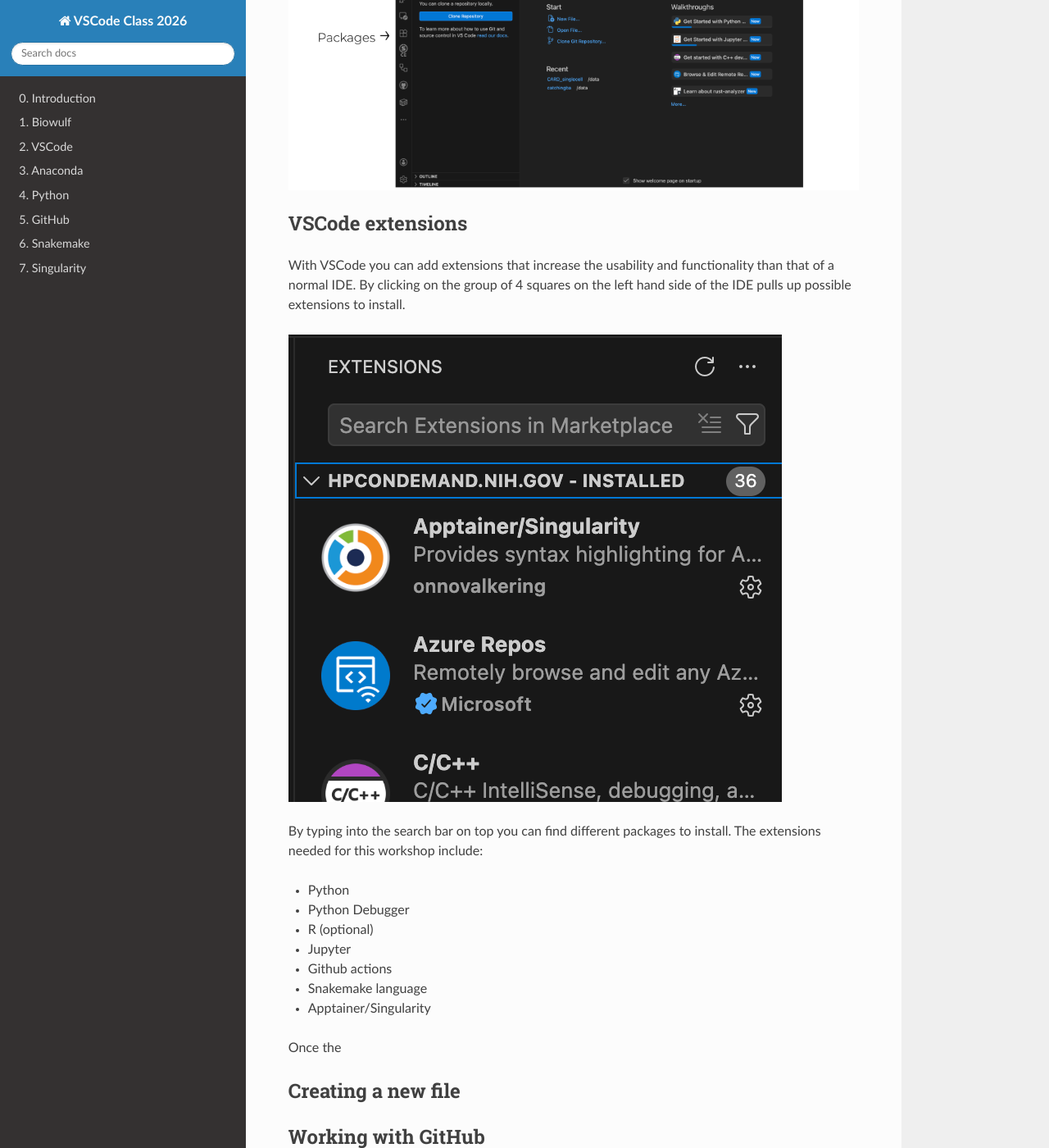
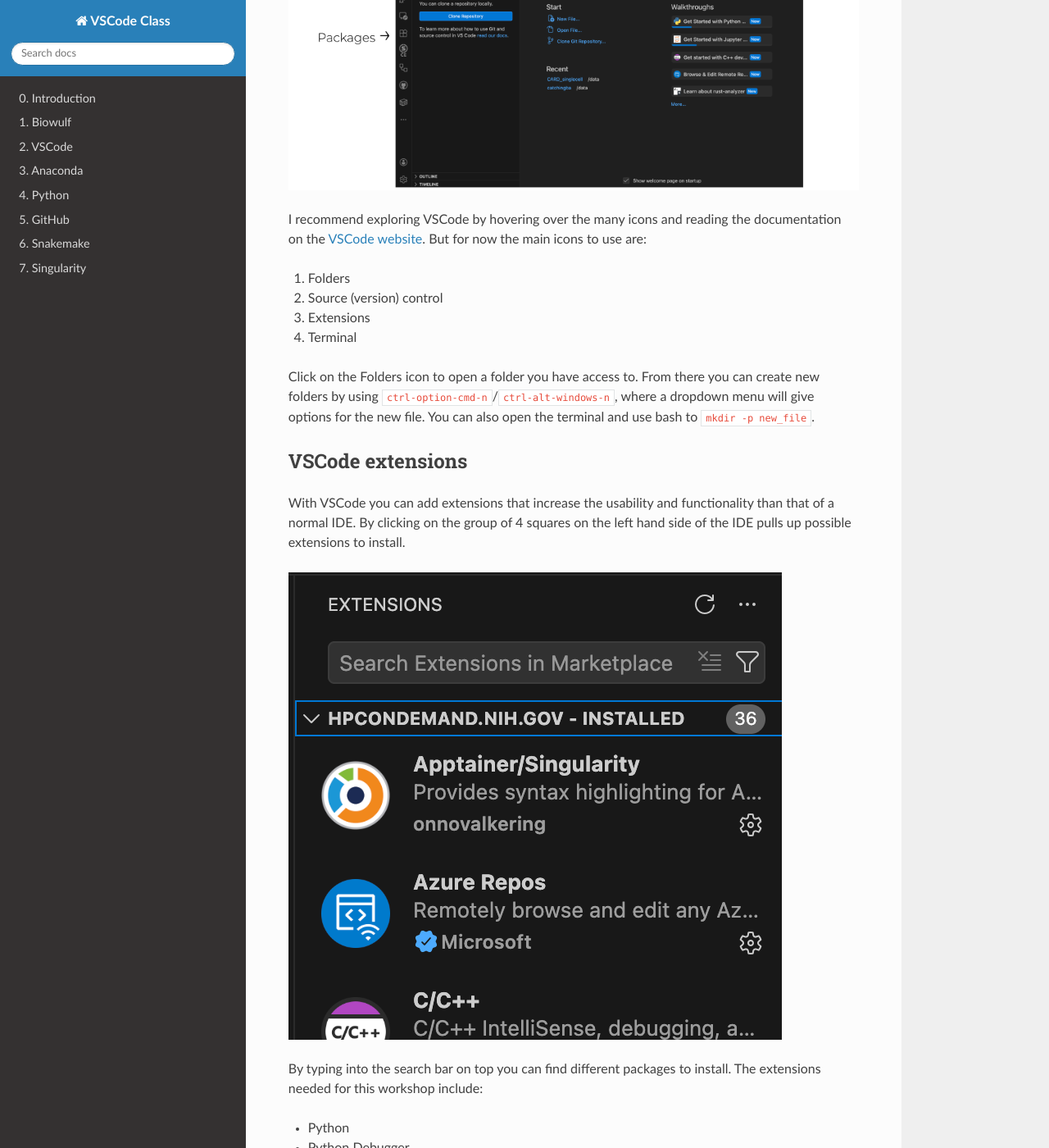
Before and after one commit to NIH-CARD/VSCode_class, an MkDocs documentation site: the page built from docs/vscode.md, in a window 1280 px wide and 1400 px high, scrolled down 1143 px. Shown: the whole window at 82% size. Built offline with MkDocs 1.6.1, drawn with Linux system fonts in a browser that asks for light colours; nearby versions of some CDN libraries; some of the changed text lies outside the part shown.

Commit message:
Finished VSCode

```diff
--- a/docs/vscode.md
+++ b/docs/vscode.md
@@ -19,7 +19,14 @@
 
 ![VSCode layout](images/VSCode_layout.png)
 
+I recommend exploring VSCode by hovering over the many icons and reading the documentation on the [VSCode website](https://code.visualstudio.com/docs). But for now the main icons to use are:
 
+1. Folders
+2. Source (version) control
+3. Extensions
+4. Terminal
+
+Click on the Folders icon to open a folder you have access to. From there you can create new folders by using `ctrl-option-cmd-n`/`ctrl-alt-windows-n`, where a dropdown menu will give options for the new file. You can also open the terminal and use bash to `mkdir -p new_file`.
 
 ## VSCode extensions
 
@@ -37,8 +44,4 @@
 - Snakemake language
 - Apptainer/Singularity
 
-Once the
-
-## Creating a new file
-
-## Working with GitHub
+This will let you use [Python](python_intro.md), [Anaconda](anaconda.md), Jupyter, [Github](github.md), [Snakemake], and [Singularity](singularity_page.md) for the rest of this class.
--- a/mkdocs.yml
+++ b/mkdocs.yml
@@ -1,10 +1,20 @@
-site_name: VSCode Class 2026
+site_name: VSCode Class
 site_author: Adam Catching
 
 theme:
   name: readthedocs
-  color_mode: dark
-  user_color_mode_toggle: true
+  palette:
+    # Palette toggle for light mode
+    - scheme: default
+      toggle:
+        icon: material/brightness-4
+        name: Switch to light mode
+
+    # Palette toggle for dark mode
+    - scheme: slighte
+      toggle:
+        icon: material/brightness-7
+        name: Switch to dark mode
   features:
     - navigation.indexes
 nav:
```
